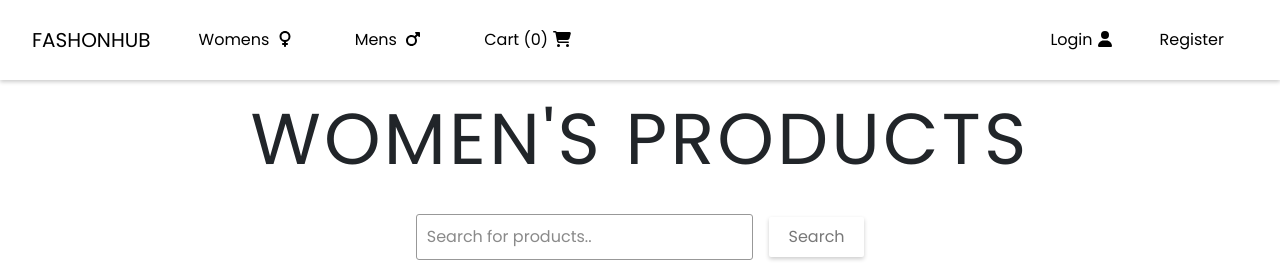
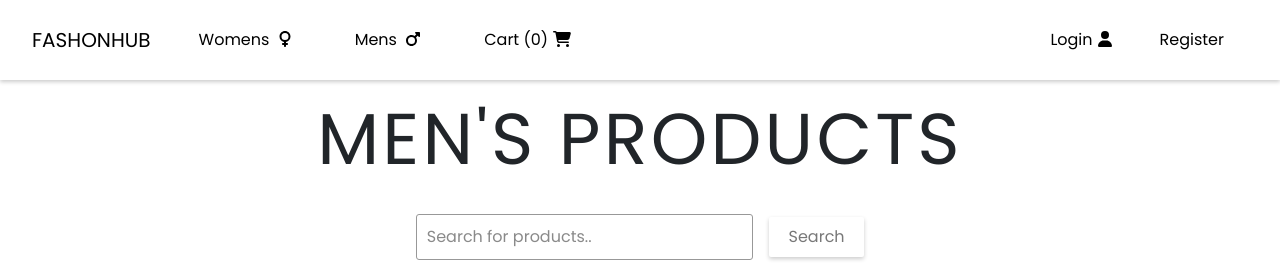
Before and after one commit to ellinorjanssonl/E-commercive, a React (Vite) app in the folder Frontend/: page /mens in a window 1280 px wide. Shown: the top 264 px of the page. Built offline with nearby package versions, Linux system fonts and the light colour scheme; no server answers.

Commit message:
mens page updated

```diff
--- a/Frontend/src/Pages/Mens.jsx
+++ b/Frontend/src/Pages/Mens.jsx
@@ -58,7 +58,7 @@ const Mens = () => {
 
   return (
     <div className='womens'>
-      <h2 className='header'>Women's Products</h2>
+      <h2 className='header'>Men's Products</h2>
       <Form className="Formsearch" onSubmit={(e) => e.preventDefault()}>
         <Form.Control
           type="search"
```
